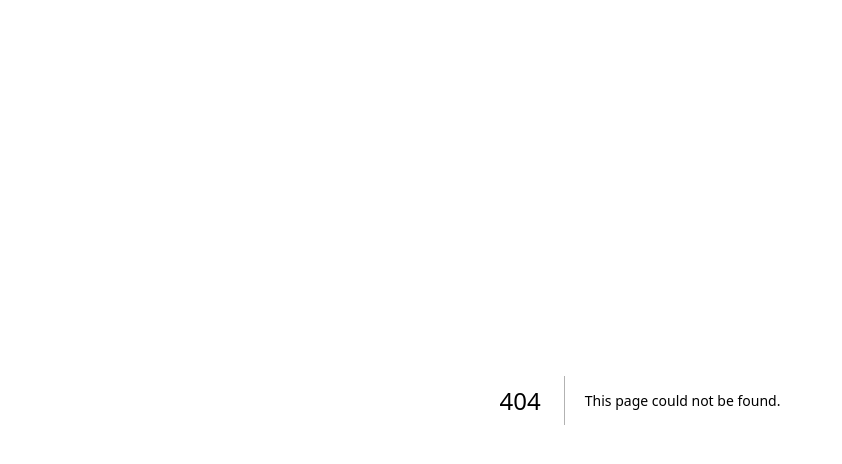
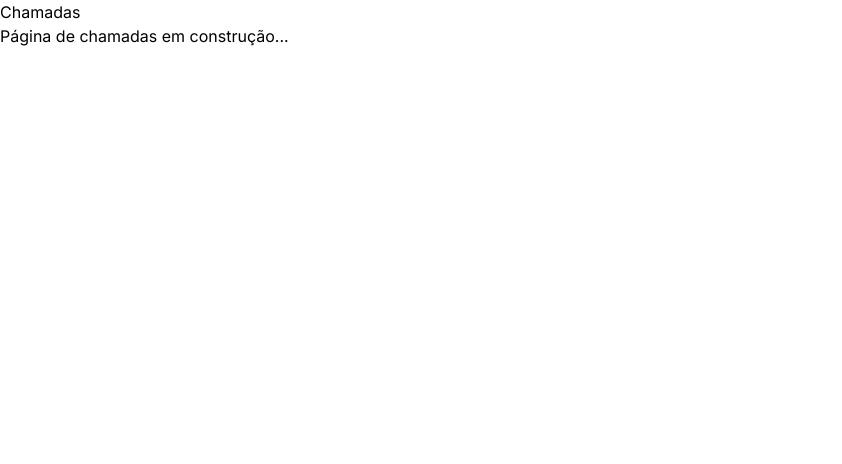
Before and after one commit to mabihub/mabi-hub, a Next.js app: page /calls in a window 1280 px wide. Before the commit this address had no page. Shown: the top 464 px of the page, without its empty margins (0-842 px from the left). Built offline with nearby package versions, Linux system fonts and the light colour scheme.

Commit message:
feat: adicionar pagina calls

```diff
--- /dev/null
+++ b/src/app/calls/page.tsx
@@ -0,0 +1,8 @@
+export default function CallsPage() {
+  return (
+    <div>
+      <h1>Chamadas</h1>
+      <p>Página de chamadas em construção...</p>
+    </div>
+  );
+}
```
